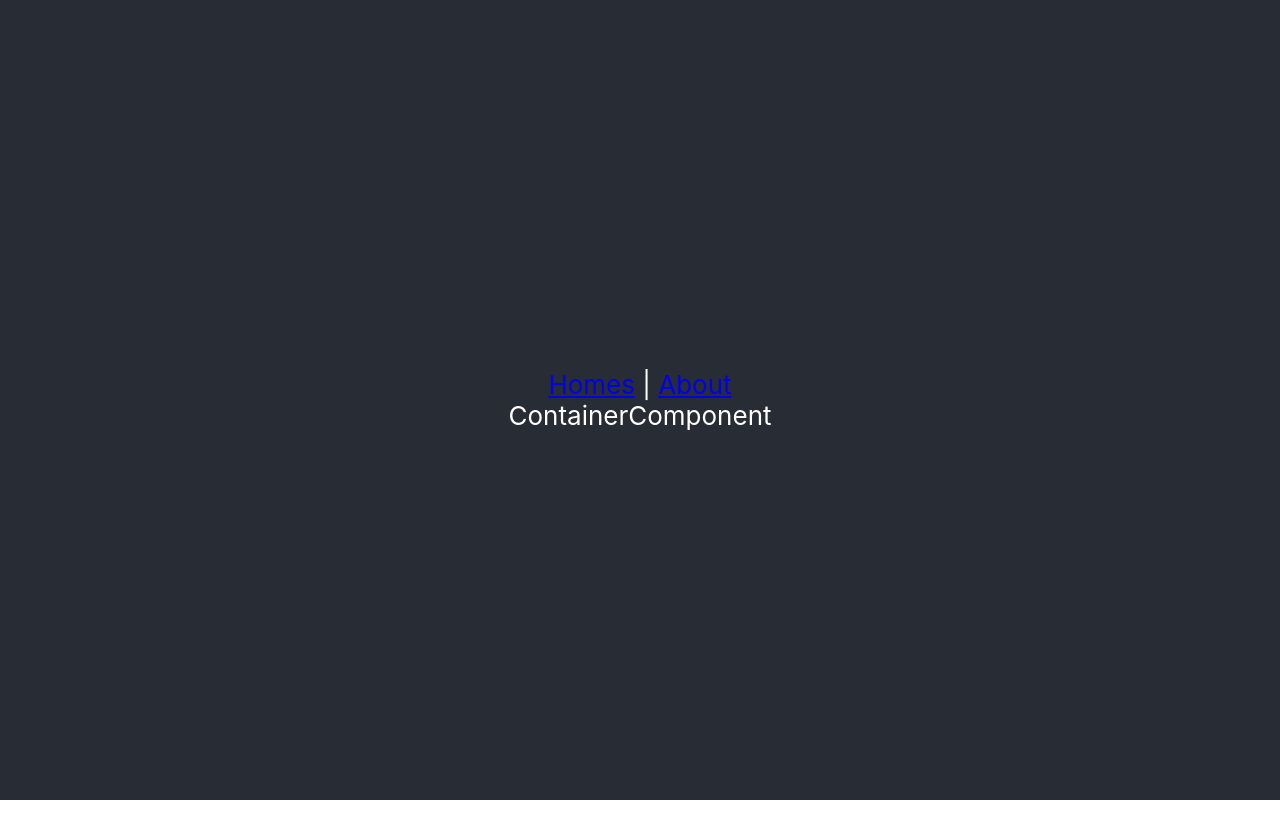
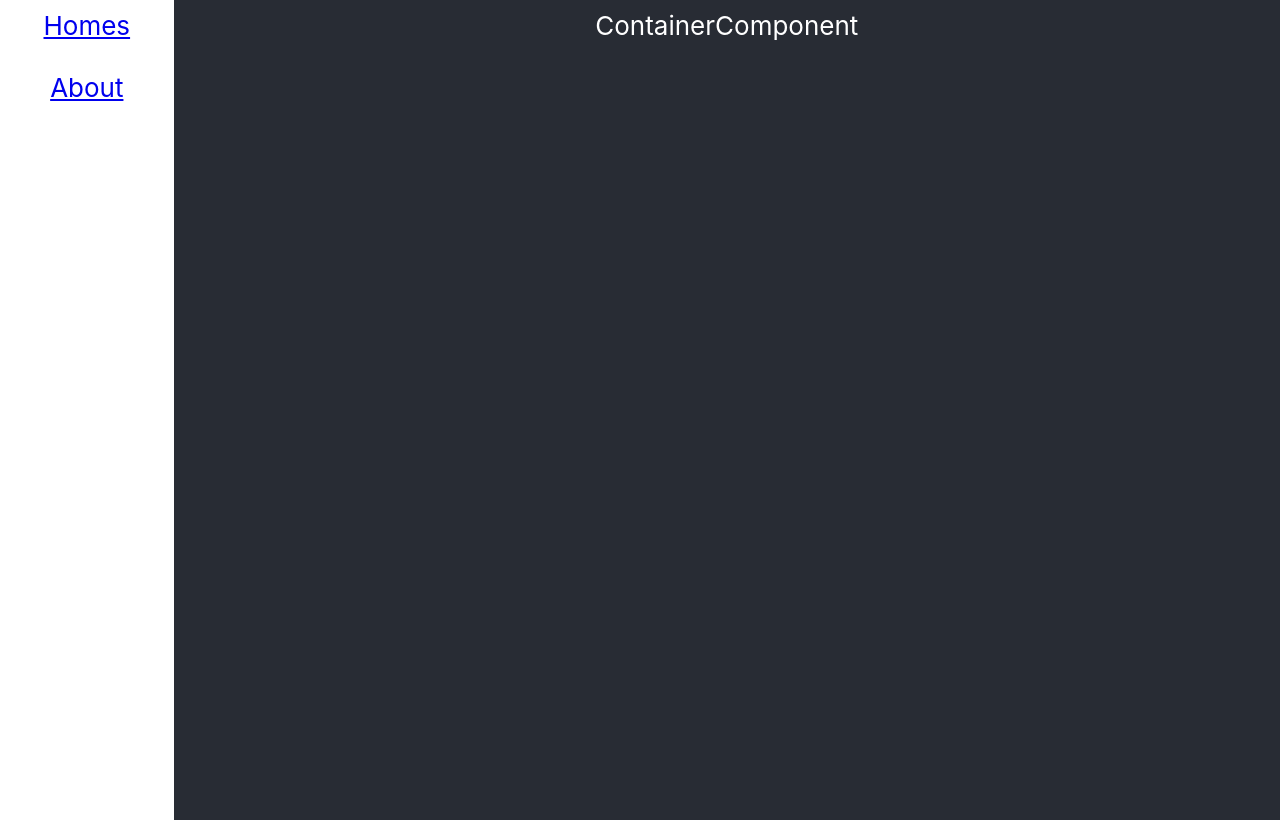
Before and after one commit to acemaiyeu/warehouse_web, a React (Create React App) app: page / in a window 1280 px wide. Built offline with nearby package versions, Linux system fonts and the light colour scheme; the HTML template or start-up script is replaced by a standard one.

Commit message:
phan chia layout

```diff
--- a/src/App.css
+++ b/src/App.css
@@ -6,7 +6,9 @@
   height: 40vmin;
   pointer-events: none;
 }
-
+body{
+  margin: 0;
+}
 @media (prefers-reduced-motion: no-preference) {
   .App-logo {
     animation: App-logo-spin infinite 20s linear;
@@ -17,7 +19,6 @@
   background-color: #282c34;
   min-height: 100vh;
   display: flex;
-  flex-direction: column;
   align-items: center;
   justify-content: center;
   font-size: calc(10px + 2vmin);
@@ -27,7 +28,19 @@
 .App-link {
   color: #61dafb;
 }
+.navigion-menu{
+  width: 12vw;
+  padding: 10px;
+  background-color: #fff;
+  min-height: 100vh;
+  display: flex;
+  flex-direction: column;
 
+}
+.contents{
+  flex: 1;
+  min-height: 100vh;
+}
 @keyframes App-logo-spin {
   from {
     transform: rotate(0deg);
--- a/src/App.js
+++ b/src/App.js
@@ -9,11 +9,13 @@ function App() {
       <header className="App-header">
         {/* <ContainerComponent /> */}
          <Router>
-          <nav>
+          <nav className="navigion-menu">
             <Link to="/">Homes</Link> | <Link to="/about">About</Link>
           </nav>
           <Switch>
-            <Route path="/" exact component={ ContainerComponent} />
+            <div className="contents">
+              <Route path="/" exact component={ ContainerComponent} />
+            </div>
             {/* <Route path="/about" component={About} /> */}
           </Switch>
         </Router>
--- a/src/index.css
+++ b/src/index.css
@@ -11,3 +11,7 @@ code {
   font-family: source-code-pro, Menlo, Monaco, Consolas, 'Courier New',
     monospace;
 }
+/* .App-header{
+  max-width: 100vw;
+  width: fit-content;
+} */
```
Also changed, not shown: src/components/MenuContainer.js (+10 -0 lines), src/components/ContainerComponent.js (line endings or trailing spaces), src/scss/MenuContainer.scss (added).
